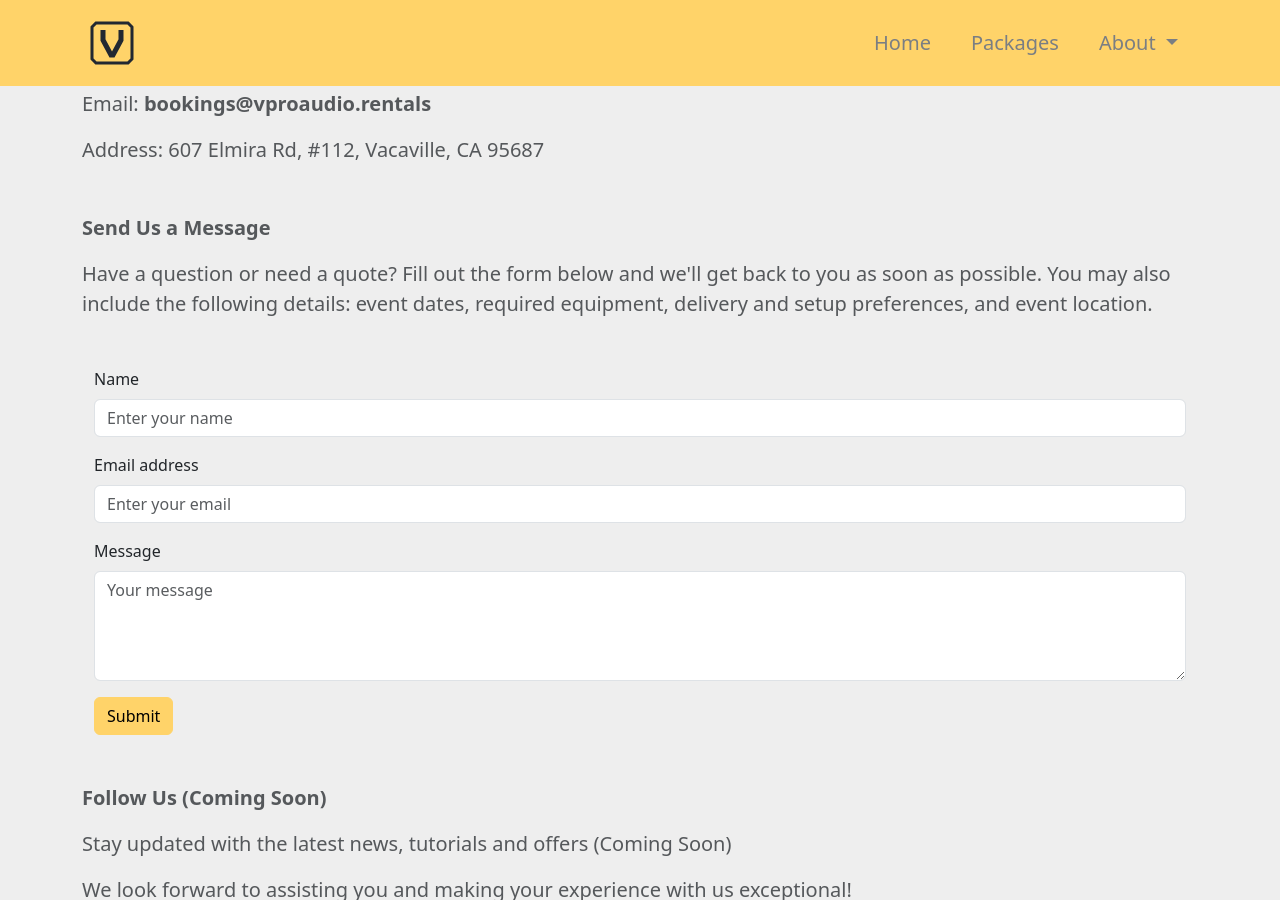
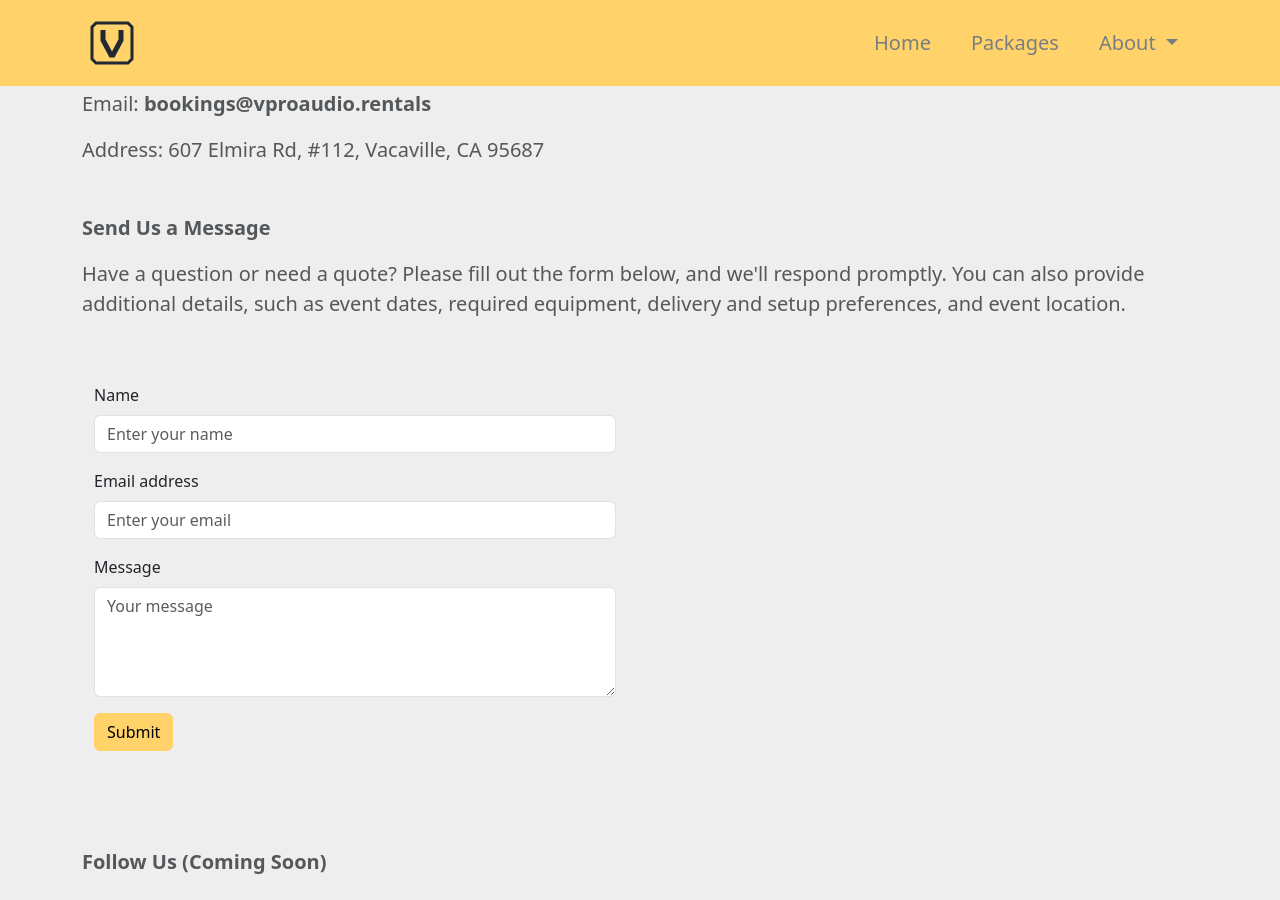
Before and after one commit to vproaudio/vproaudio.github.io, a Jekyll site: the page built from contact.html, in a window 1280 px wide and 900 px high, scrolled down 372 px. Built offline with Jekyll 4.4.1, drawn with Linux system fonts in a browser that asks for light colours.

Commit message:
Changes to contact page and faqs
+ Edited faqs
+ Changed format of contacts page

```diff
--- a/contact.html
+++ b/contact.html
@@ -34,7 +34,7 @@ permalink: /about/contact/
 </p>
 
 <p class="fs-5 text-body-secondary">
-    Have a question or need a quote? Fill out the form below and we'll get back to you as soon as possible. You may also include the following details: event dates, required equipment, delivery and setup preferences, and event location.
+    Have a question or need a quote? Please fill out the form below, and we'll respond promptly. You can also provide additional details, such as event dates, required equipment, delivery and setup preferences, and event location.
 </p>
 
 <!--
@@ -48,7 +48,8 @@ permalink: /about/contact/
     <input type="submit" value="Send">
 </form>
 -->
-
+<div class="row row-cols-1 row-cols-md-2">
+    <div class="col">
         <div class="container my-5">
             <form id="contactForm">
             <div class="mb-3">
@@ -73,7 +74,8 @@ permalink: /about/contact/
             </form>
             <div id="responseMessage" class="mt-3"></div>
         </div>
-
+    </div>
+</div>
 
 
 <p class="fs-5 fw-bold text-body-secondary mt-5">
--- a/faqs.html
+++ b/faqs.html
@@ -16,10 +16,14 @@ permalink: /about/faqs/
 <p class="fs-5 fw-bold mt-5 text-body-secondary">
     {{faq.question}}
 </p>
+
 <p class="fs-5 text-body-secondary">
     {{faq.answer}}
 </p>
 {% endfor %}
+
+
+
 
 
 <!--
```
Also changed, not shown: _faqs/faq1.md (+1 -1 lines), 6 other files. Lines whose indentation alone changed are shown as unchanged.
